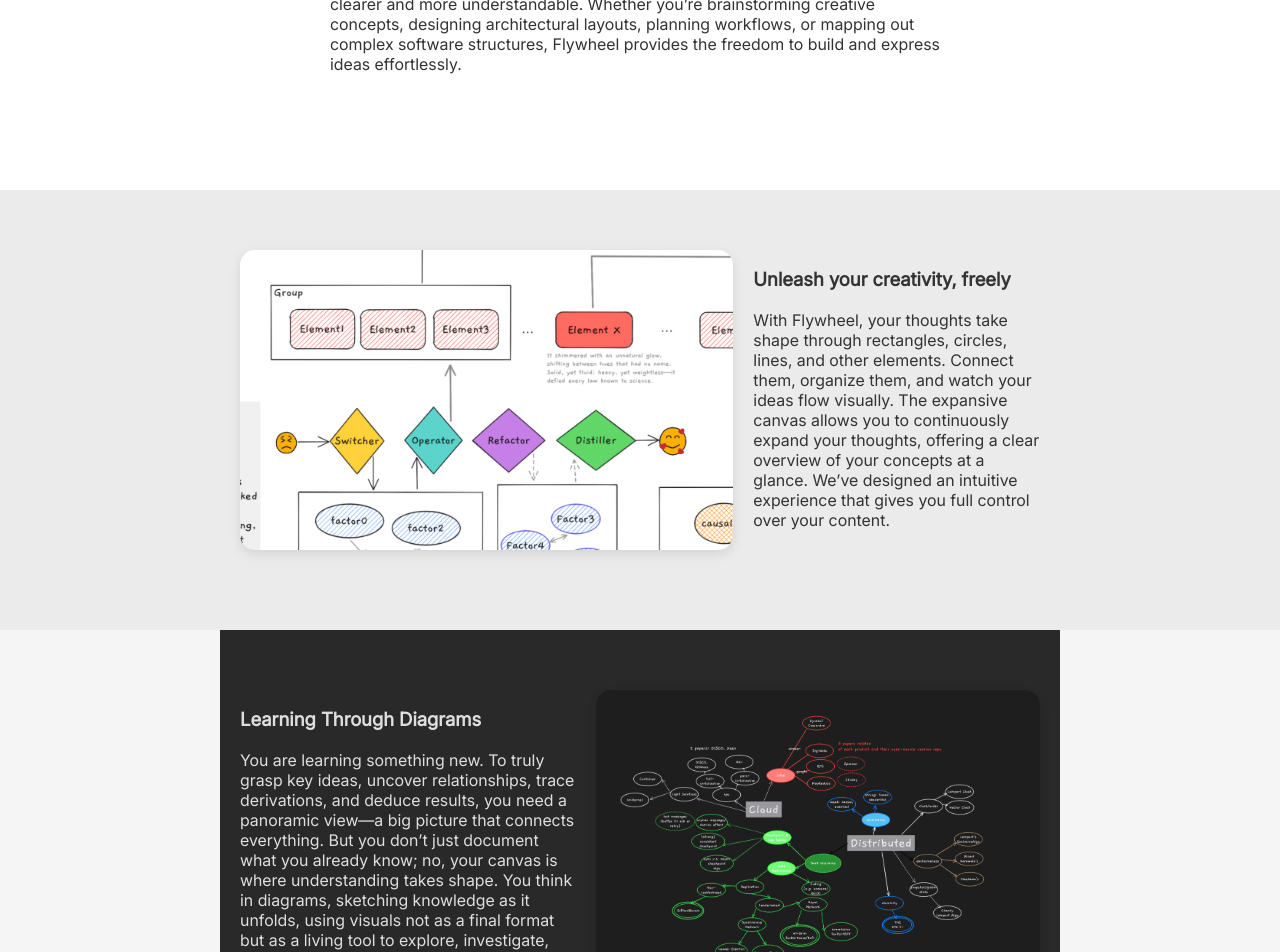
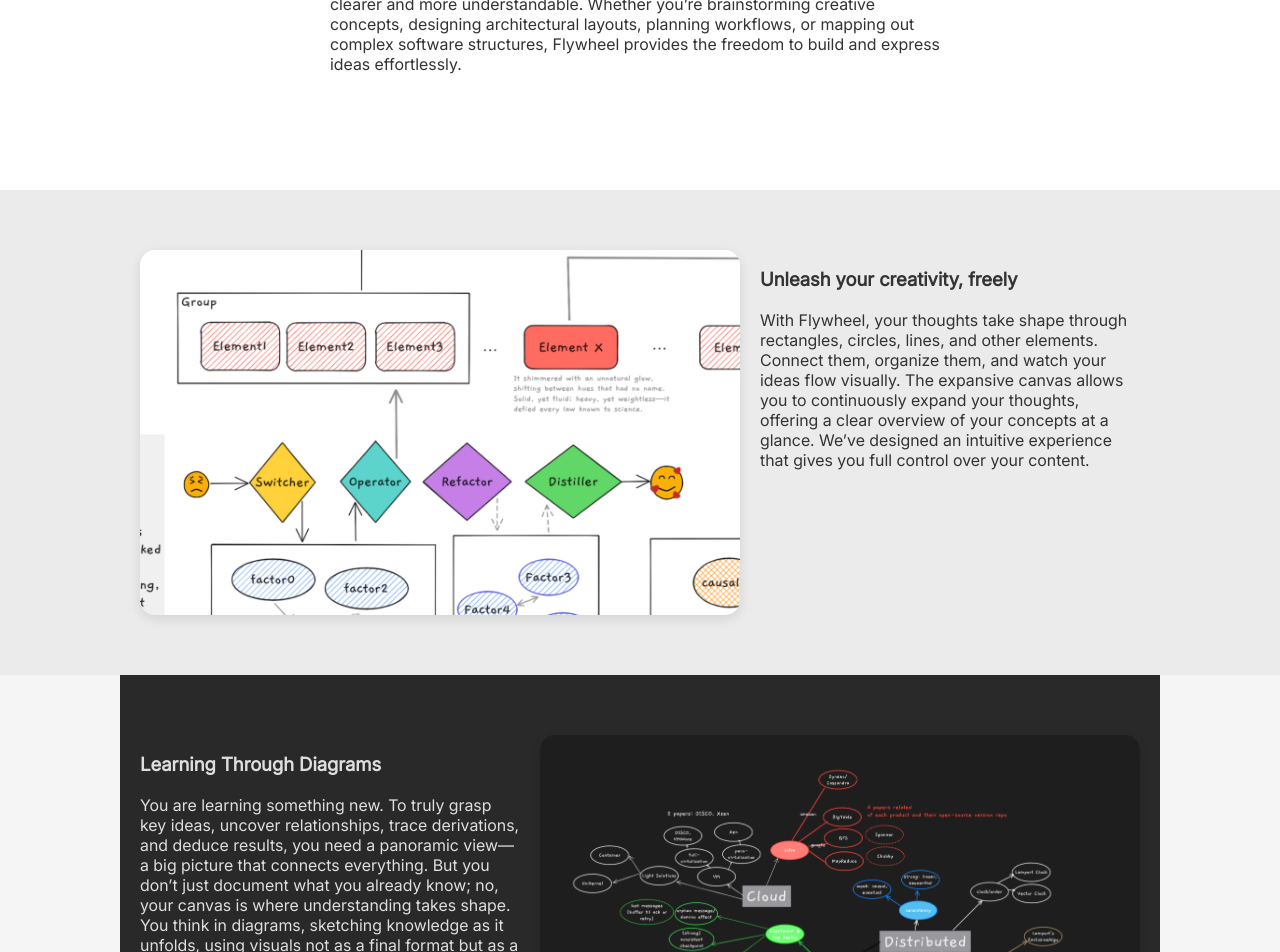
Before and after one commit to flywheelapp/website, a Jekyll site: the page built from index.html, in a window 1280 px wide. Shown: the part 1302-2254 px from the top of the page. Built offline with Jekyll 4.4.1, drawn with Linux system fonts in a browser that asks for light colours.

Commit message:
Style refinement

```diff
--- a/index.html
+++ b/index.html
@@ -115,10 +115,10 @@ title: Flywheel - The Unlimited Canvas for Your Ideas
   .about, .download { padding: 100px 20px; }
   .about { background: white; }
   .features { background: #f5f5f5; }
-  .feature img { max-height: 300px; width: 100%; height: auto; }
-  .feature { max-width: 800px; padding: 60px 20px; text-align: center; gap: 20px; }
+  .feature img { max-width: 600px; width: 100%; height: auto; }
+  .feature { max-width: 1000px; padding: 60px 20px; text-align: center; gap: 20px; }
   .features .container { display: flex; flex-direction: column; align-items: center; flex-wrap: wrap; }
-  .feature-screenshot { max-width: 500px; border-radius: 15px; box-shadow: 0px 4px 12px rgba(0, 0, 0, 0.1); margin-bottom: 20px; }
+  .feature-screenshot { border-radius: 15px; box-shadow: 0px 4px 12px rgba(0, 0, 0, 0.1); }
   .download { background: #1b1b1b; color: white; }
   .footer { background: #111; color: white; padding: 40px 0; font-size: 14px; }
 
```
